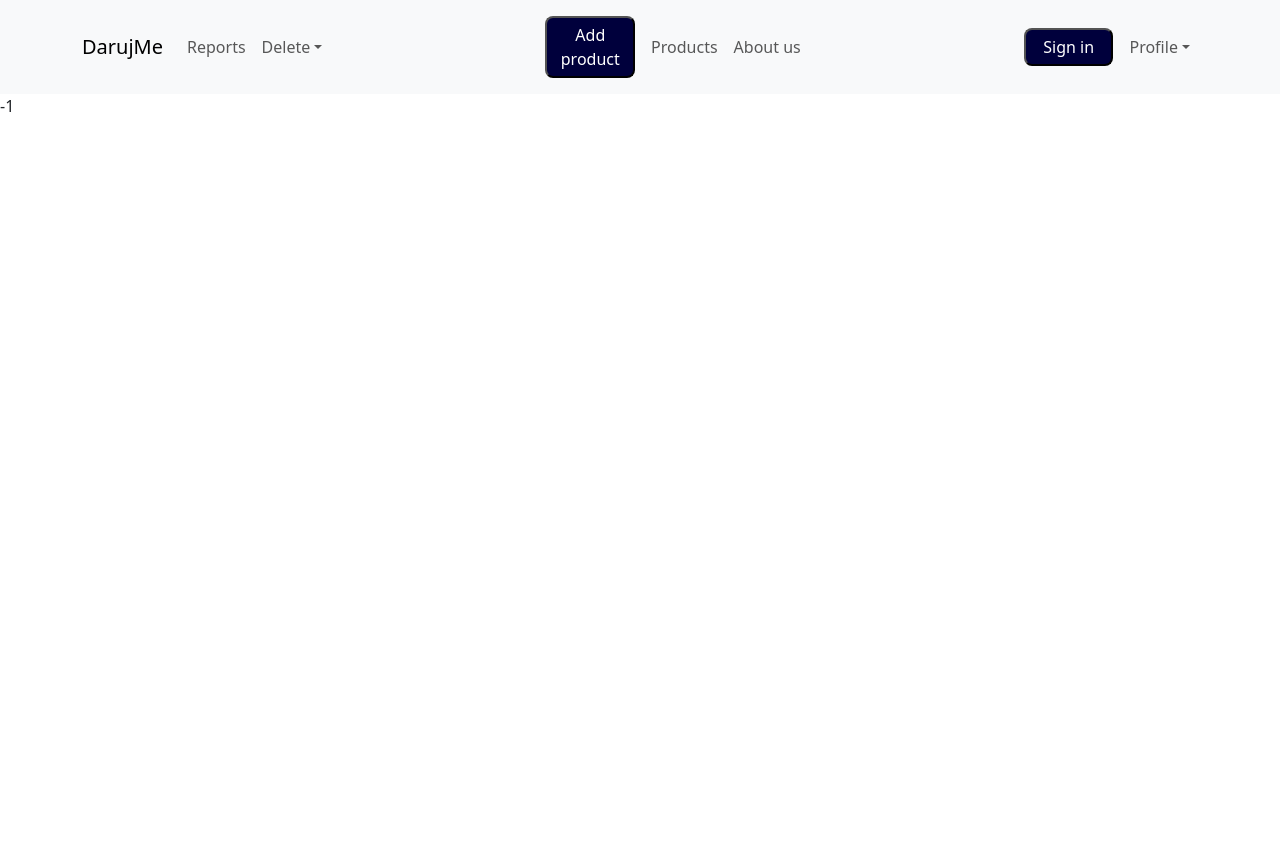
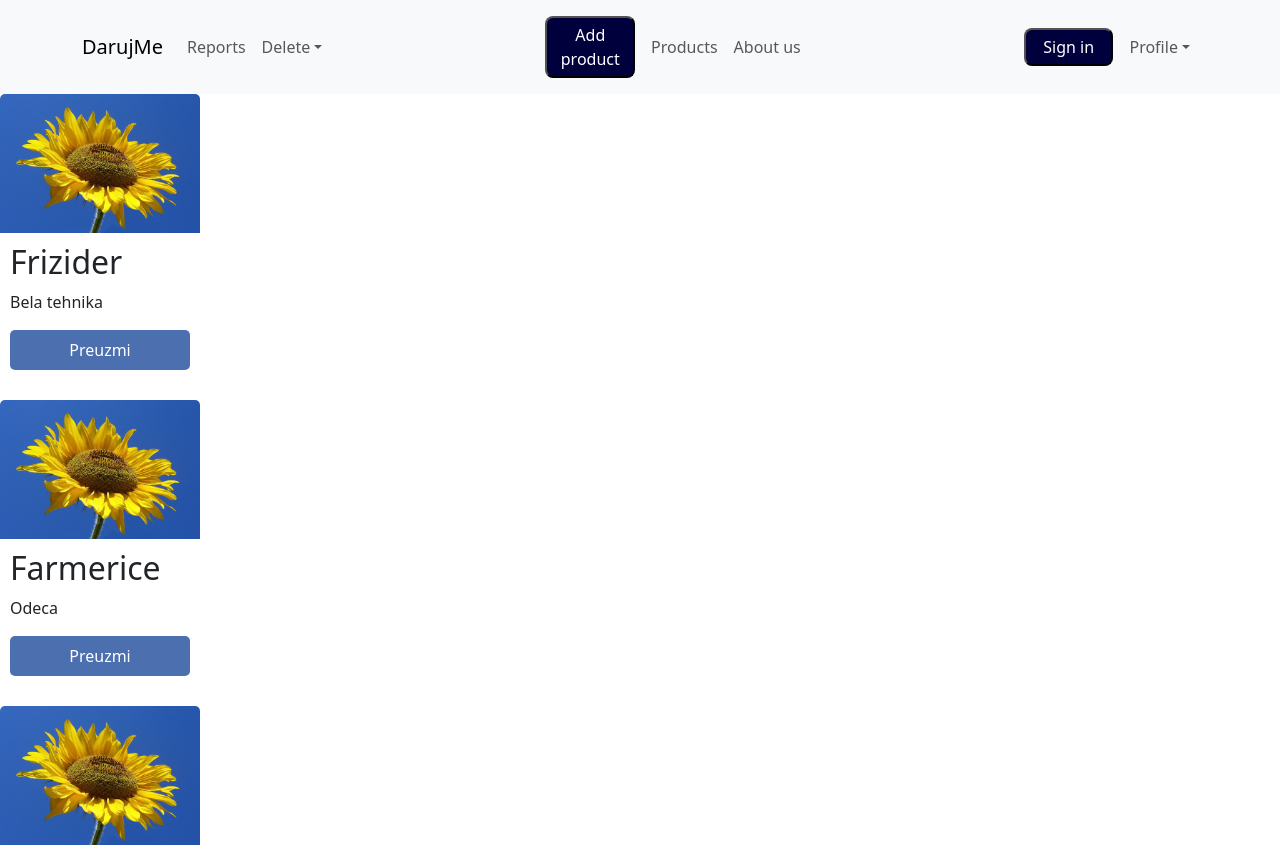
Before and after one commit to Nikolaaa12/DarujMe, a React (Create React App) app in the folder client/: page /pages/myproducts in a window 1280 px wide. Shown: the top 847 px of the page. Before the commit the page ends 800 px from the top, so only its background shows below. Built offline with nearby package versions, Linux system fonts and the light colour scheme; no server answers.

Commit message:
MyProducts not finished

```diff
--- a/client/src/App.js
+++ b/client/src/App.js
@@ -11,6 +11,7 @@ import Reports from './pages/Reports';
 import { useEffect } from 'react';
 import AddProduct from './pages/AddProduct';
 import Products from './pages/Products';
+import MyProducts from './pages/MyProducts';
 
 function App() {
   const [userId, setUserId] = useState(-1);
@@ -64,7 +65,7 @@ function App() {
           <Route path='/pages/reports' element={<Reports/>}></Route>
           <Route path='/pages/addProduct' element={<AddProduct/>}></Route>
           <Route path='/pages/products' element={<Products/>}></Route>
-
+          <Route path='/pages/myproducts' element={<MyProducts/>}></Route>
         </Routes>
       </BrowserRouter>
       <div>{userId}</div>
--- a/client/src/components/Navbar.js
+++ b/client/src/components/Navbar.js
@@ -73,7 +73,7 @@ function CustomNavbar() {
                             <Nav.Link href="/pages/SignIn"><button className='navbarBtn'>Sign in</button></Nav.Link>
                             <NavDropdown style={{display: 'flex', alignItems: 'center'}}  title="Profile" id="collapsible-nav-dropdown">
                                 <NavDropdown.Item href="/pages/myprofile">MyProfile</NavDropdown.Item>
-                                <NavDropdown.Item href="#action/3.2">MyProducts</NavDropdown.Item>
+                                <NavDropdown.Item href="/pages/myproducts">MyProducts</NavDropdown.Item>
                                 <NavDropdown.Item href="#action/3.2">Edit profile</NavDropdown.Item>
                                 <NavDropdown.Divider />
                                 <NavDropdown.Item onClick={logout}>Log out</NavDropdown.Item>
--- a/client/src/components/Product.js
+++ b/client/src/components/Product.js
@@ -5,12 +5,10 @@ import '../styles/Product.css';
 function Product({ objekat }) {
   const [isSelected, setSelected] = useState(false);
 
-  const toggleSelection = () => {
-    setSelected(!isSelected);
-  };
+
 
   return (
-    <div className={`product-card ${isSelected ? 'selected' : ''}`} onClick={toggleSelection}>
+    <div className={`product-card ${isSelected ? 'selected' : ''}`} >
       <img src={image} alt="Product" />
       <div className="product-content">
         <h2>{objekat.ime}</h2>
--- /dev/null
+++ b/client/src/pages/MyProducts.js
@@ -0,0 +1,22 @@
+import React from 'react';
+import Product from '../components/Product';
+import '../styles/MyProducts.css'; // Import the styling if needed
+
+function MyProducts() {
+  const nizObjekata = [
+    { ime: 'Frizider', tip: 'Bela tehnika' },
+    { ime: 'Farmerice', tip: 'Odeca' },
+    { ime: 'Stolica', tip: 'Namestaj' },
+    { ime: 'Majica', tip: 'Odeca' },
+  ];
+
+  return (
+    <div className='product-container'>
+      {nizObjekata.map((objekat, index) => (
+        <Product key={index} objekat={objekat} />
+      ))}
+    </div>
+  );
+}
+
+export default MyProducts;
```
Also changed, not shown: client/src/styles/MyProducts.css (added).
